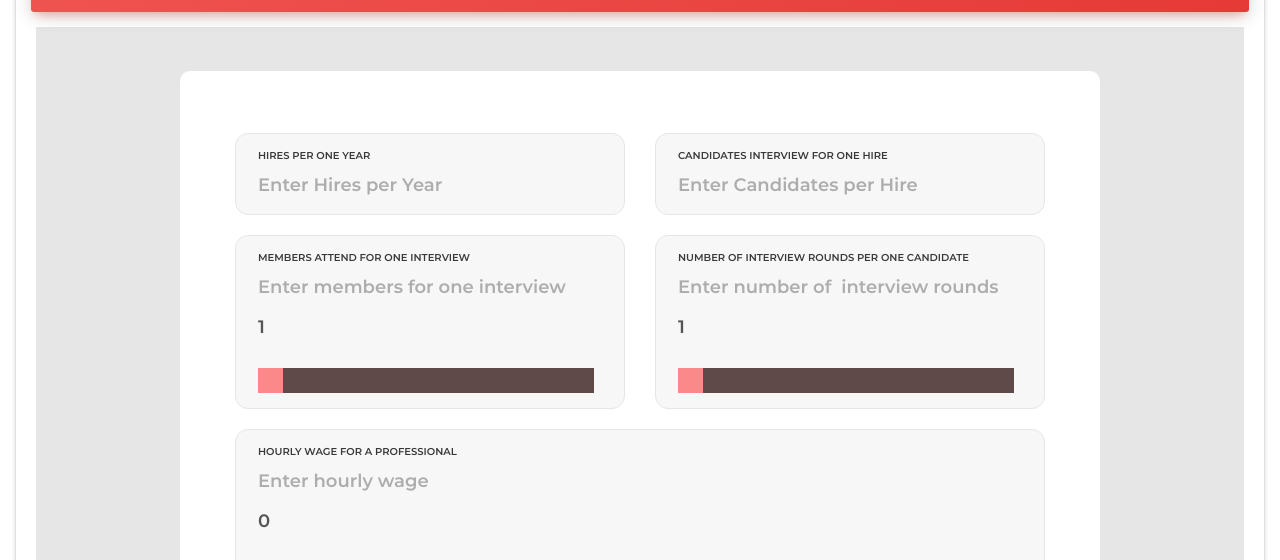
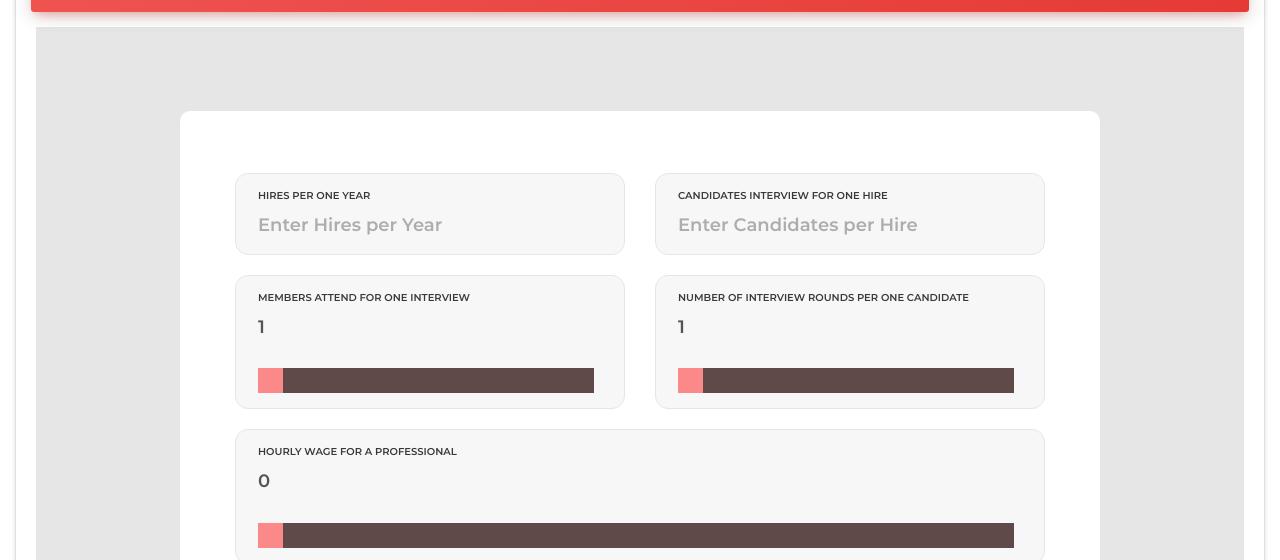
Before and after one commit to reefagirl/roi-calculator, a website: page index.html in a window 1280 px wide. Shown: the part 212-772 px from the top of the page. Drawn offline with nearby package versions, Linux system fonts and the light colour scheme; some packages are replaced by stand-ins of ours; files that its build step writes are made by us from their sources; files whose address does not match are found by name.

Commit message:
text boxes hidden

```diff
--- a/index.html
+++ b/index.html
@@ -178,7 +178,7 @@
 
                   <div class="wrap-input100 bg1 rs1-wrap-input100">
                     <span class="label-input100">Members attend for one interview</span>
-                    <input class="input100" type="text" name="phone" placeholder="Enter members for one interview">
+                    <input class="input100" type="text" name="phone" placeholder="Enter members for one interview" hidden>
 
                     <div class="contact100-form-range-value">
                       <span id="demo1">0</span>
@@ -194,7 +194,7 @@
 
                   <div class="wrap-input100 bg1 rs1-wrap-input100">
                     <span class="label-input100">Number of interview rounds per one candidate </span>
-                    <input class="input100" type="text" name="phone" placeholder="Enter number of  interview rounds">
+                    <input class="input100" type="text" name="phone" placeholder="Enter number of  interview rounds" hidden>
 
                     <div class="contact100-form-range-value">
                       <span id="demo2">0</span>
@@ -229,7 +229,7 @@
 
                   <div class="wrap-input100 validate-input bg1">
                     <span class="label-input100">Hourly wage for a professional  </span>
-                    <input class="input100" type="text" name="hourly_wage" placeholder="Enter hourly wage">
+                    <input class="input100" type="text" name="hourly_wage" placeholder="Enter hourly wage" hidden>
 
 
                     <div class="contact100-form-range-value">
```
